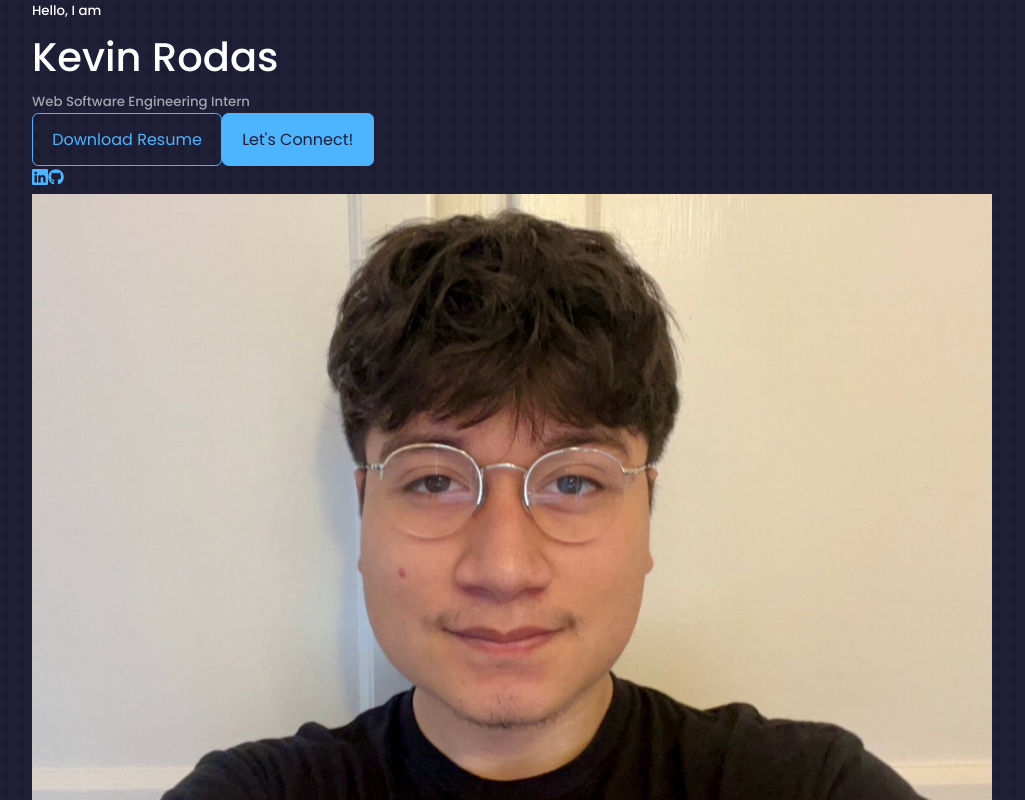
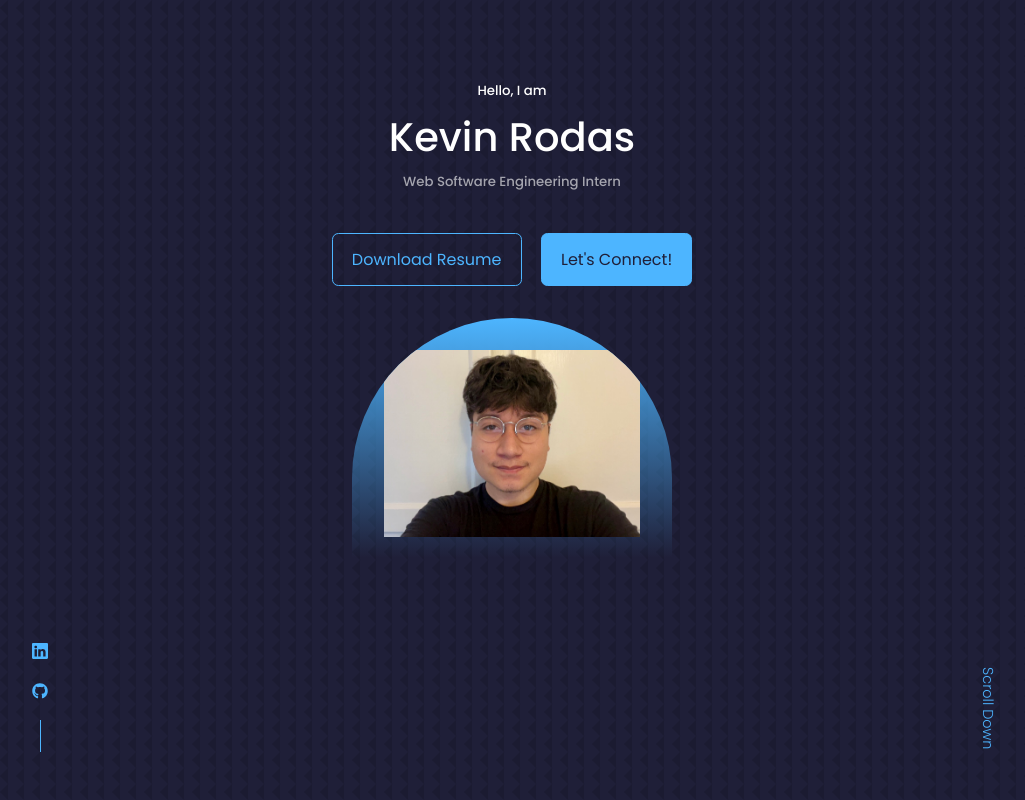
Before and after one commit to Keiroa/react-portfolio-website, a React (Create React App) app: page / in a window 1280 px wide. Shown: the top 800 px of the page, without its empty margins (128-1153 px from the left). Built offline with nearby package versions, Linux system fonts and the light colour scheme.

Commit message:
CSS for header complete and media screen initialization for header

```diff
--- a/src/Components/header/CTA.jsx
+++ b/src/Components/header/CTA.jsx
@@ -5,7 +5,7 @@ const CTA = () => {
   return (
     <div className='cta'>
         <a href={Resume} download className='btn'>Download Resume</a>
-        <a href="#contact" download className='btn btn-primary'>Let's Connect!</a>
+        <a href="#contact" className='btn btn-primary'>Let's Connect!</a>
     </div>
   )
 }
--- a/src/Components/header/Header.jsx
+++ b/src/Components/header/Header.jsx
@@ -14,7 +14,7 @@ const Header = () => {
         <CTA />
         <HeaderSocials />
 
-        <div className="me">
+        <div className="Profile">
           <img src={Profile} alt="me" />
         </div>
 
--- a/src/Components/header/header.css
+++ b/src/Components/header/header.css
@@ -0,0 +1,76 @@
+header {
+    height: 100vh;
+    padding-top: 5rem;
+    overflow: hidden;
+}
+
+.header__container {
+    text-align: center;
+    height: 100%;
+    position: relative;
+}
+
+/* ====== CTA CSS ====== */
+.cta {
+    margin-top: 2.5rem;
+    display: flex;
+    gap: 1.2rem;
+    justify-content: center;
+}
+
+/* ====== HEADER SOCIALS CSS ====== */
+.header__socials {
+    display: flex;
+    flex-direction: column;
+    align-items: center;
+    gap: 0.8rem;
+    position: absolute;
+    left: 0;
+    bottom: 3rem;
+}
+
+.header__socials::after {
+    content: '';
+    width: 1px;
+    height: 2rem;
+    background: var(--color-primary);
+}
+
+/* ====== Profile CSS ====== */
+.Profile {
+    background: linear-gradient(var(--color-primary), transparent);
+    width: 20rem;
+    height: 15rem;
+    position: absolute;
+    left: calc(50% - 10rem);
+    margin-top: 2rem;
+    border-radius: 12rem 12rem 0 0;
+    overflow: hidden;
+    padding: 2rem 2rem 2rem 2rem;
+}
+
+/* ===== SCROLL DOWN ====== */
+.scroll__down {
+    position: absolute;
+    right: -2.3rem;
+    bottom: 5rem;
+    transform: rotate(90deg);
+    font-weight: 300;
+    font-size: 0.9rem;
+}
+
+/* ====== MEDIA DEVICE CSS ======*/
+@media screen and (max-width: 1024px) {
+    header {
+        height: 50vh;
+    }
+}
+
+@media screen and (max-width: 600px) {
+    header {
+        height: 100vh;
+    }
+    .header__socials, .scroll__down {
+        display: none;
+    }
+}
--- a/src/index.js
+++ b/src/index.js
@@ -1,5 +1,5 @@
 import React from 'react';
-import ReactDOM from 'react-dom';
+import ReactDOM from 'react-dom/client';
 import App from './App';
 import './index.css';
 
```
